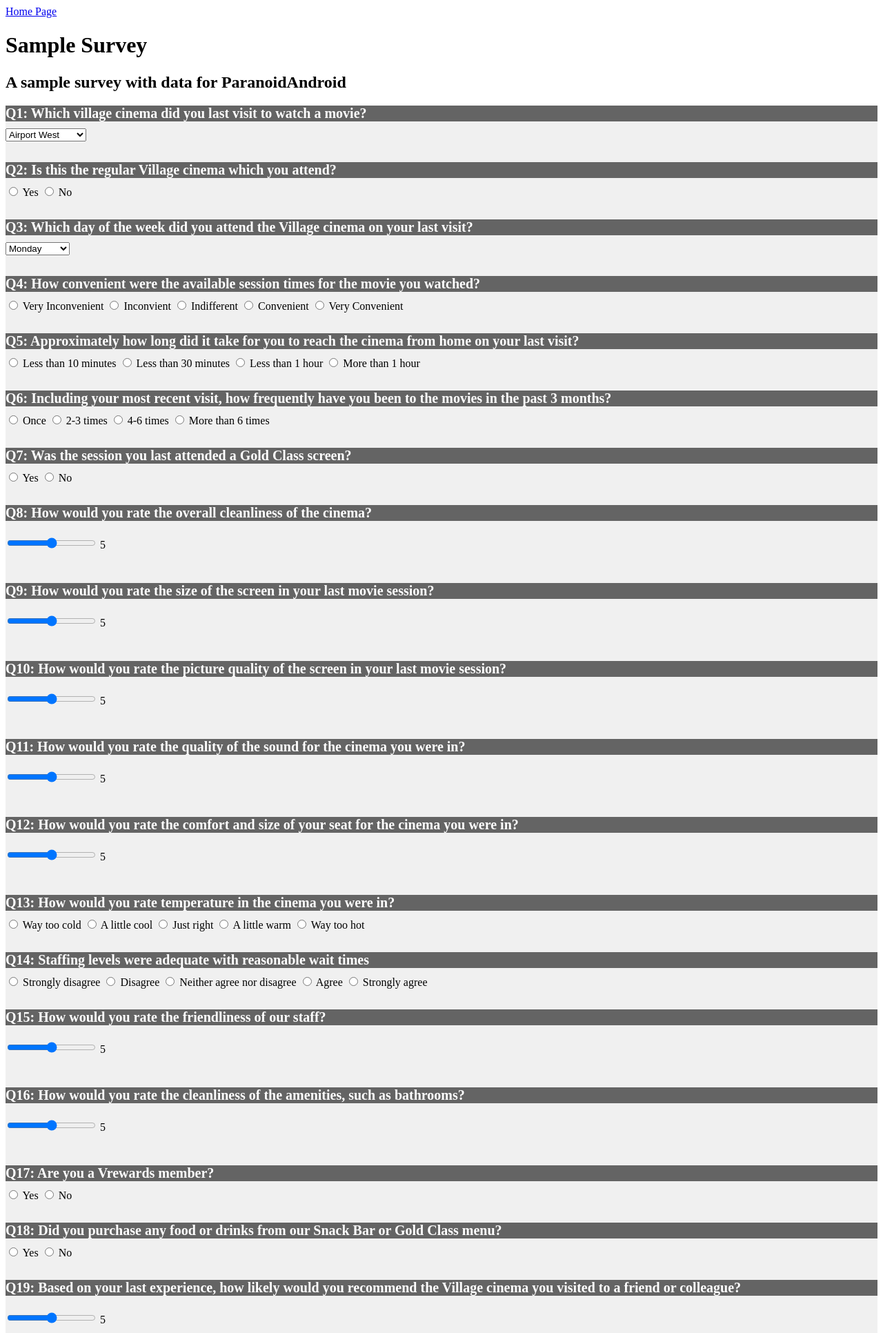
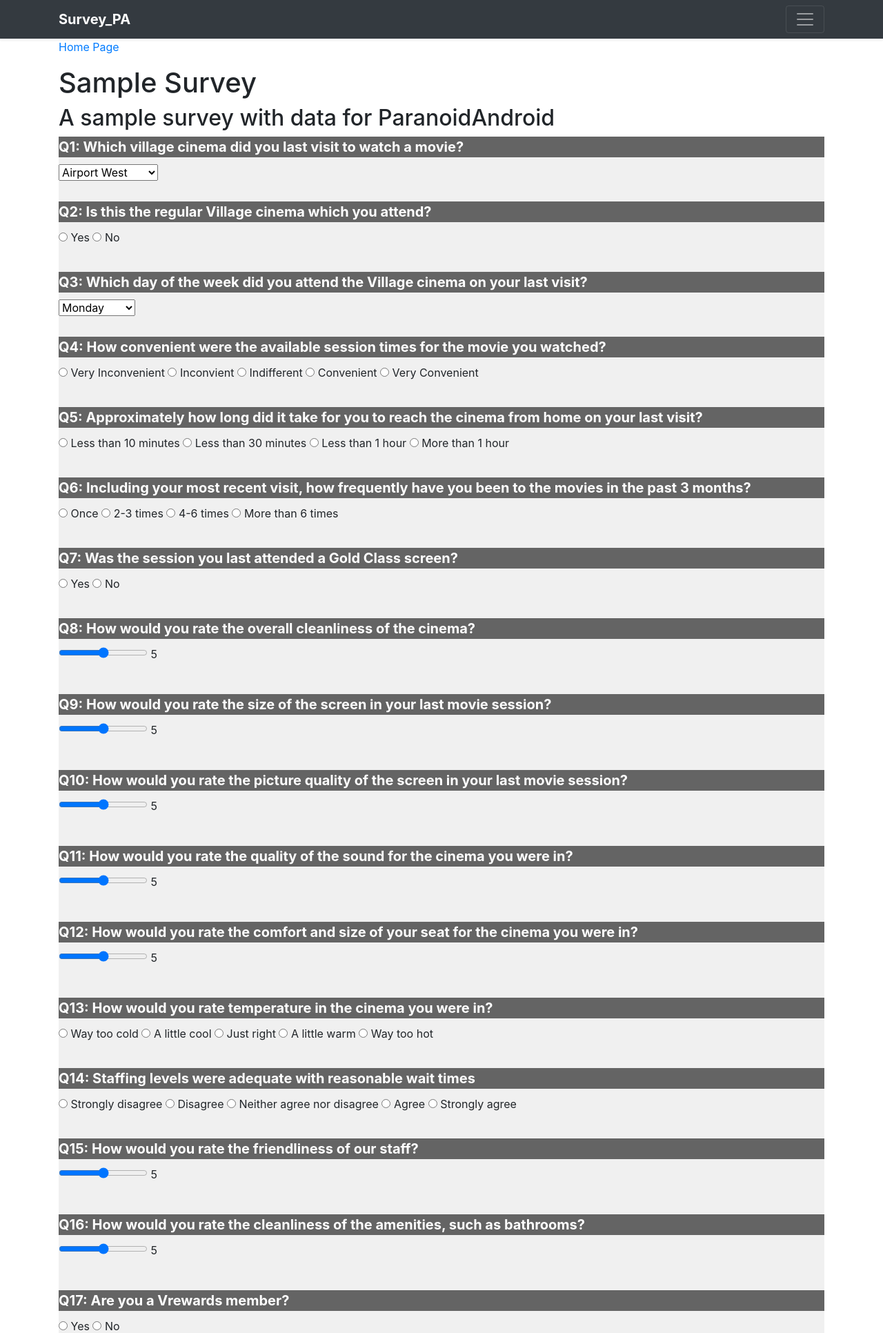
Before and after one commit to Oisin-Headen/Django-Project, a Django app: page /view/ in a window 1280 px wide. Shown: the top 1932 px of the page at 69% size. Run offline with Django 3.2, Linux system fonts and the light colour scheme; some libraries are stand-ins or nearby versions.

Commit message:
Brian Test Commit

```diff
--- a/ParanoidEnv/ParanoidAndroidProject/paranoidApp/static/paranoidApp/styles.css
+++ b/ParanoidEnv/ParanoidAndroidProject/paranoidApp/static/paranoidApp/styles.css
@@ -1,3 +1,27 @@
-p{
-    color: red;
+/* Sticky footer styles
+Reference: https://stackoverflow.com/questions/10099422/flushing-footer-to-bottom-of-the-page-twitter-bootstrap
+-------------------------------------------------- */
+html,
+body {
+    height: 100%;
+    /* The html and body elements cannot have any padding or margin. */
 }
+
+/* Wrapper for page content to push down footer */
+#wrap {
+    min-height: 100%;
+    height: auto !important;
+    height: 100%;
+    /* Negative indent footer by it's height */
+    margin: 0 auto -120px;
+}
+
+/* Set the fixed height of the footer here */
+#push,
+#footer {
+    height: 120px;
+}
+
+#footer {
+    background-color: #4c4c4c;
+}
--- /dev/null
+++ b/ParanoidEnv/ParanoidAndroidProject/paranoidApp/templates/paranoidApp/base.html
@@ -0,0 +1,86 @@
+<!DOCTYPE html>
+<html lang="en">
+
+<head>
+    {% block title %}<title>Paranoid Android Survey Site</title>{% endblock %}
+    <meta charset="utf-8">
+    <meta name="viewport" content="width=device-width, initial-scale=1">
+    <link rel="stylesheet" href="https://stackpath.bootstrapcdn.com/bootstrap/4.1.3/css/bootstrap.min.css"
+          integrity="sha384-MCw98/SFnGE8fJT3GXwEOngsV7Zt27NXFoaoApmYm81iuXoPkFOJwJ8ERdknLPMO" crossorigin="anonymous">
+    {% load static %}
+    <link rel="stylesheet" href="{% static 'paranoidApp/styles.css' %}">
+    {% block head %} {% endblock %}
+</head>
+
+<body>
+
+<div id="wrap">
+
+    <header>
+        <div class="collapse bg-dark" id="navbarHeader">
+            <div class="container">
+                <div class="row">
+                    <div class="col-sm-8 col-md-7 py-4">
+                        <h4 class="text-white">About</h4>
+                        <p class="text-muted">Paranoid Android SP3-2018, This is our survey app that we have built.</p>
+                    </div>
+                    <div class="col-sm-4 offset-md-1 py-4">
+                        <h4 class="text-white">Menu</h4>
+                        <ul class="list-unstyled">
+                            <li><a href="{% url "index" %}" class="text-white">Home Page</a></li>
+                            <li><a href="{% url "create_survey_single" %}" class="text-white">Create Survey</a></li>
+                            <li><a href="{% url 'view_survey' %}" class="text-white">View Sample Survey</a></li>
+                            <li><a href="{% url "admin:index" %}" class="text-white">Admin Menu</a></li>
+                        </ul>
+                    </div>
+                </div>
+            </div>
+        </div>
+        <div class="navbar navbar-dark bg-dark shadow-sm">
+            <div class="container d-flex justify-content-between">
+                <a href="#" class="navbar-brand d-flex align-items-center">
+                    <strong>Survey_PA</strong>
+                </a>
+                <button class="navbar-toggler" type="button" data-toggle="collapse" data-target="#navbarHeader"
+                        aria-controls="navbarHeader" aria-expanded="false" aria-label="Toggle navigation">
+                    <span class="navbar-toggler-icon"></span>
+                </button>
+            </div>
+        </div>
+    </header>
+
+    <div class="container">
+        <div>{% block content %}{% endblock %}</div>
+    </div>
+
+    <div id="push"></div>
+
+</div>
+
+<footer class="bg-dark text-muted text-center">
+    <div class="container">
+        <p class="float-right">
+            <a href="#">Back to top</a>
+        </p>
+        <p>Survey_PA is &copy; ParanoidAndroid, created for our Programming Project - RMIT SP3-2018</p>
+        <p>Project Contributors: Oisin, Mark, Simon, Josh and Brian</p>
+        <p>Special Mentions: Mo</p>
+    </div>
+</footer>
+
+
+<!-- Bootstrap core JavaScript
+================================================== -->
+<!-- Placed at the end of the document so the pages load faster -->
+<script src="https://code.jquery.com/jquery-3.3.1.slim.min.js"
+        integrity="sha384-q8i/X+965DzO0rT7abK41JStQIAqVgRVzpbzo5smXKp4YfRvH+8abtTE1Pi6jizo"
+        crossorigin="anonymous"></script>
+<script src="https://cdnjs.cloudflare.com/ajax/libs/popper.js/1.14.3/umd/popper.min.js"
+        integrity="sha384-ZMP7rVo3mIykV+2+9J3UJ46jBk0WLaUAdn689aCwoqbBJiSnjAK/l8WvCWPIPm49"
+        crossorigin="anonymous"></script>
+<script src="https://stackpath.bootstrapcdn.com/bootstrap/4.1.3/js/bootstrap.min.js"
+        integrity="sha384-ChfqqxuZUCnJSK3+MXmPNIyE6ZbWh2IMqE241rYiqJxyMiZ6OW/JmZQ5stwEULTy"
+        crossorigin="anonymous"></script>
+
+</body>
+</html>
--- a/ParanoidEnv/ParanoidAndroidProject/paranoidApp/templates/paranoidApp/survey_view.html
+++ b/ParanoidEnv/ParanoidAndroidProject/paranoidApp/templates/paranoidApp/survey_view.html
@@ -1,3 +1,8 @@
+{% extends "paranoidApp/base.html" %}
+
+{% load static %}
+
+{% block content %}
 <head>
     <style>
         select {
@@ -167,3 +172,5 @@
 {% endfor %}
 <input type="submit">
 </form>
+
+{% endblock %}
```
Also changed, not shown: ParanoidEnv/ParanoidAndroidProject/paranoidApp/templates/paranoidApp/index.html (+6 -5 lines), ParanoidEnv/ParanoidAndroidProject/paranoidApp/templates/paranoidApp/survey_created.html (+8 -0 lines), ParanoidEnv/ParanoidAndroidProject/paranoidApp/templates/paranoidApp/survey_creation_single_page.html (+7 -2 lines).
